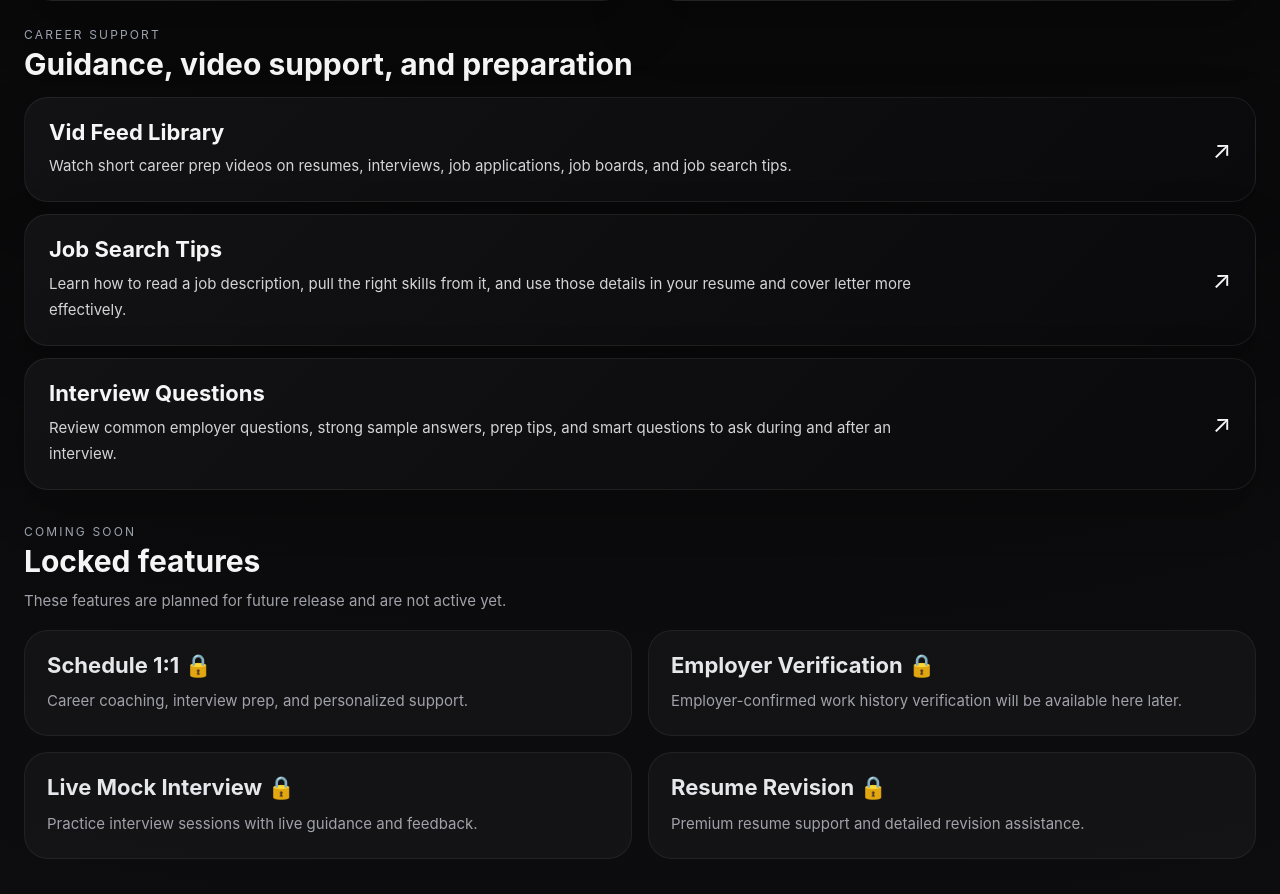
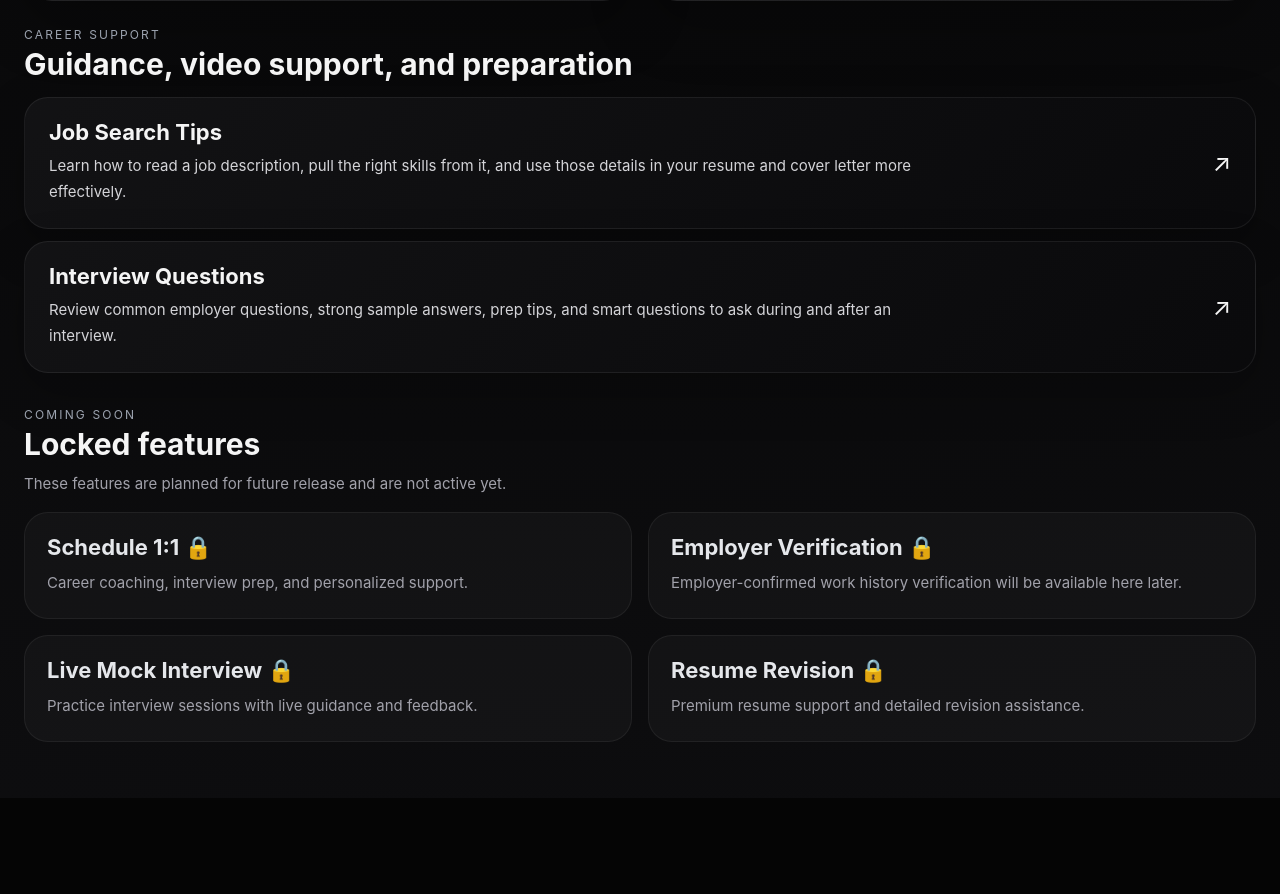
Before and after one commit to UrMizery/hireminds-platform, a Next.js app: page /career-toolkit in a window 1280 px wide. Shown: the part 1885-2779 px from the top of the page. After the commit the page ends 2683 px from the top, so only its background shows below. Built offline with nearby package versions, Linux system fonts and the light colour scheme; no server answers.

Commit message:
Update page.tsx

```diff
--- a/app/career-toolkit/page.tsx
+++ b/app/career-toolkit/page.tsx
@@ -262,16 +262,6 @@ Open Industry Core Skills
 </div>
 
 <div style={styles.supportList}>
-<a href="/career-toolkit/community-feed" style={styles.supportRow}>
-<div>
-<h3 style={styles.supportTitle}>Vid Feed Library</h3>
-<p style={styles.supportText}>
-Watch short career prep videos on resumes, interviews, job
-applications, job boards, and job search tips.
-</p>
-</div>
-<span style={styles.supportArrow}>↗</span>
-</a>
 
 <a href="/career-toolkit/job-search-tips" style={styles.supportRow}>
 <div>
```
